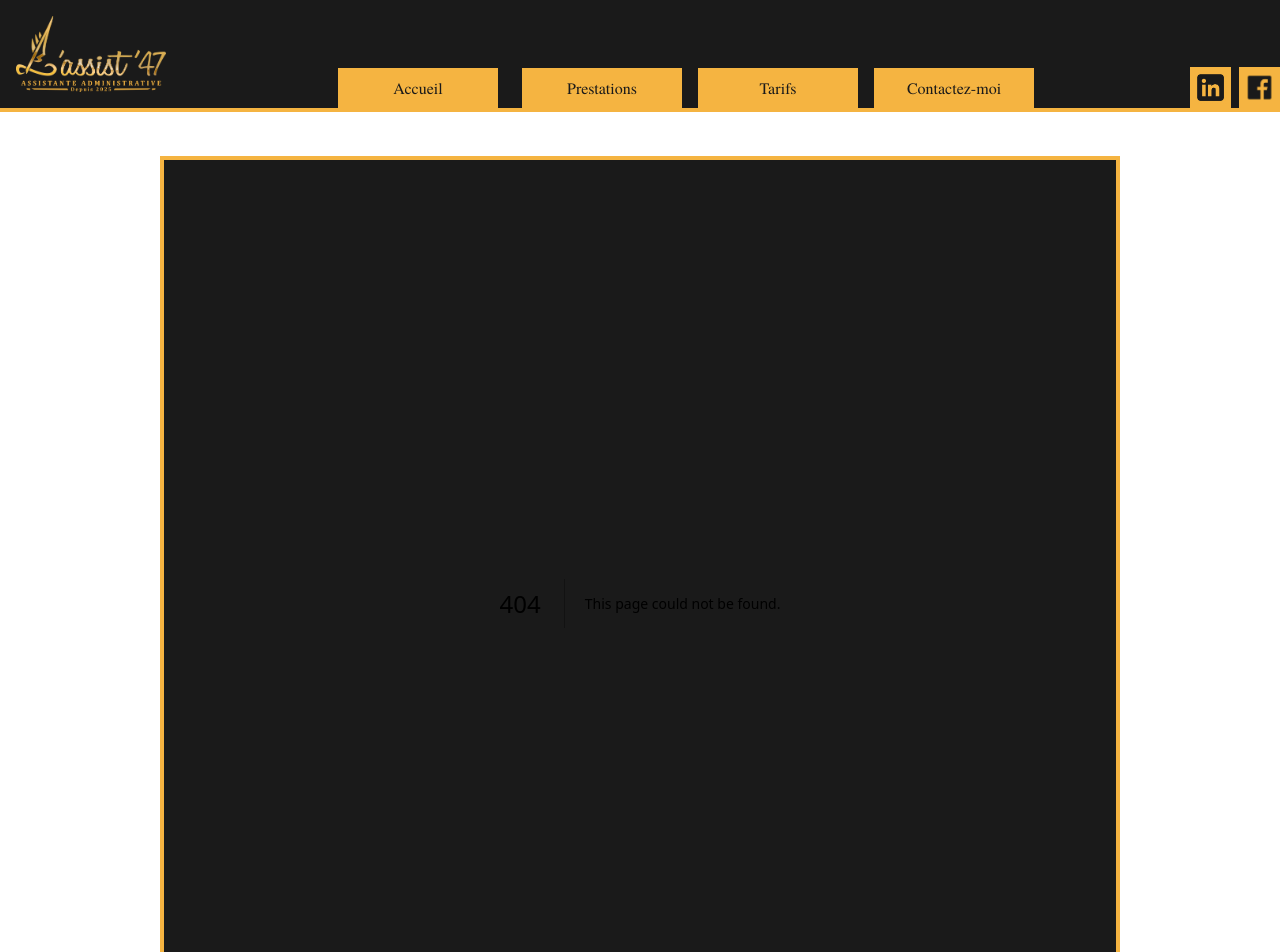
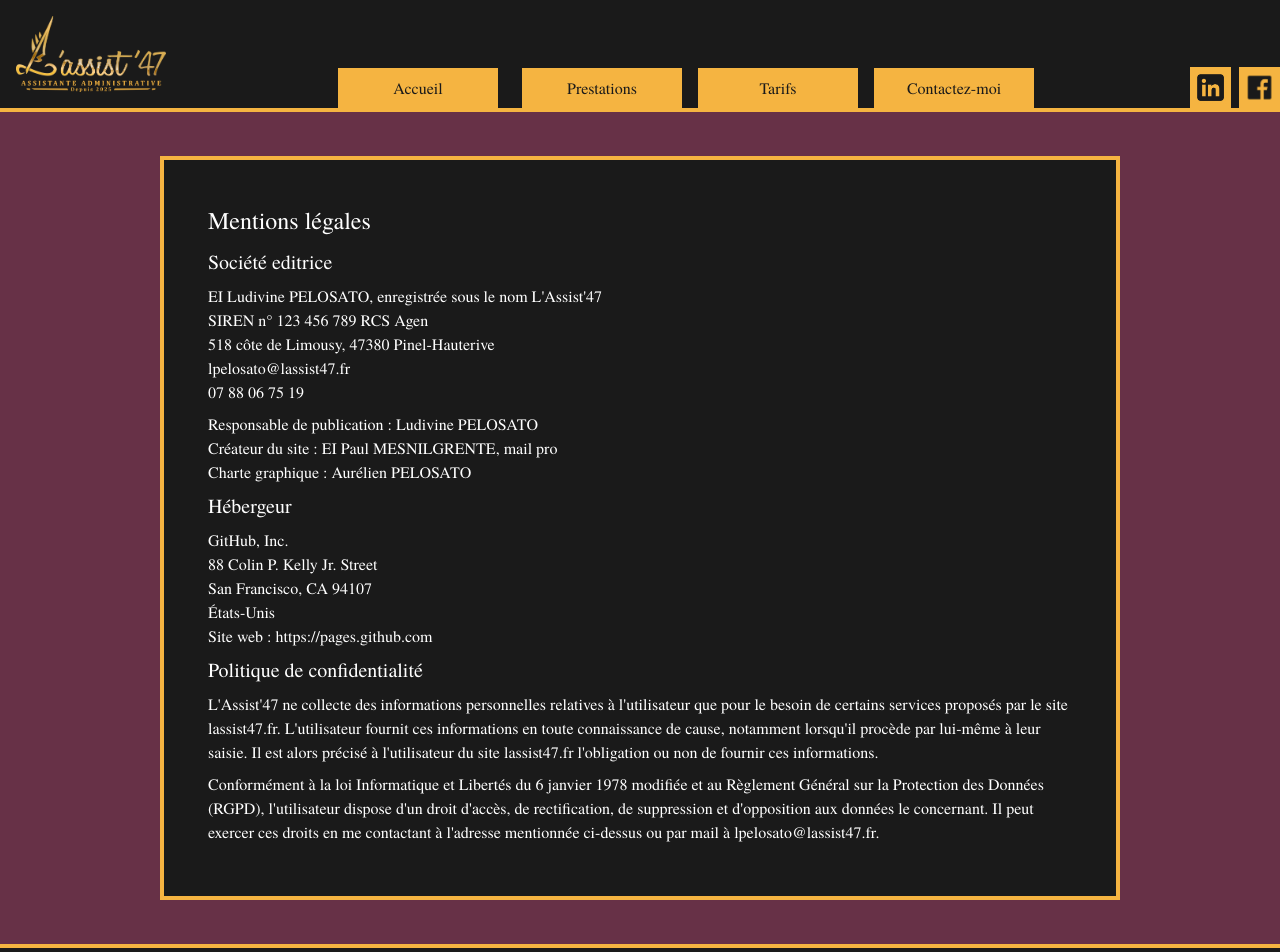
Before and after one commit to paul-mesnilgrente/lassist47, a Next.js app: page /lassist47/mentions-legales in a window 1280 px wide. Before the commit this address had no page. Shown: the top 952 px of the page. Built offline with nearby package versions, Linux system fonts and the light colour scheme.

Commit message:
feat: added page /mentions-legales

```diff
--- /dev/null
+++ b/app/mentions-legales/page.tsx
@@ -0,0 +1,60 @@
+export default function MentionsLegales() {
+  return (
+    <>
+      <h1 className="text-2xl pb-3">Mentions légales</h1>
+
+      <h2 className="text-xl pb-2">Société editrice</h2>
+      <p className="pb-2">
+        EI Ludivine PELOSATO, enregistrée sous le nom L&apos;Assist&apos;47
+        <br />
+        SIREN n° 123 456 789 RCS Agen
+        <br />
+        518 côte de Limousy, 47380 Pinel-Hauterive
+        <br />
+        lpelosato@lassist47.fr
+        <br />
+        07 88 06 75 19
+      </p>
+
+      <p className="pb-2">
+        Responsable de publication : Ludivine PELOSATO
+        <br />
+        Créateur du site : EI Paul MESNILGRENTE, mail pro
+        <br />
+        Charte graphique : Aurélien PELOSATO
+      </p>
+
+      <h2 className="text-xl pb-2">Hébergeur</h2>
+      <p className="pb-2">
+        GitHub, Inc.
+        <br />
+        88 Colin P. Kelly Jr. Street
+        <br />
+        San Francisco, CA 94107
+        <br />
+        États-Unis
+        <br />
+        Site web : https://pages.github.com
+      </p>
+
+      <h2 className="text-xl pb-2">Politique de confidentialité</h2>
+      <p className="pb-2">
+        L&apos;Assist&apos;47 ne collecte des informations personnelles
+        relatives à l&apos;utilisateur que pour le besoin de certains services
+        proposés par le site lassist47.fr. L&apos;utilisateur fournit ces
+        informations en toute connaissance de cause, notamment lorsqu&apos;il
+        procède par lui-même à leur saisie. Il est alors précisé à
+        l&apos;utilisateur du site lassist47.fr l&apos;obligation ou non de
+        fournir ces informations.
+      </p>
+      <p className="pb-2">
+        Conformément à la loi Informatique et Libertés du 6 janvier 1978
+        modifiée et au Règlement Général sur la Protection des Données (RGPD),
+        l&apos;utilisateur dispose d'un droit d'accès, de rectification, de
+        suppression et d'opposition aux données le concernant. Il peut exercer
+        ces droits en me contactant à l'adresse mentionnée ci-dessus ou par mail
+        à lpelosato@lassist47.fr.
+      </p>
+    </>
+  );
+}
```
